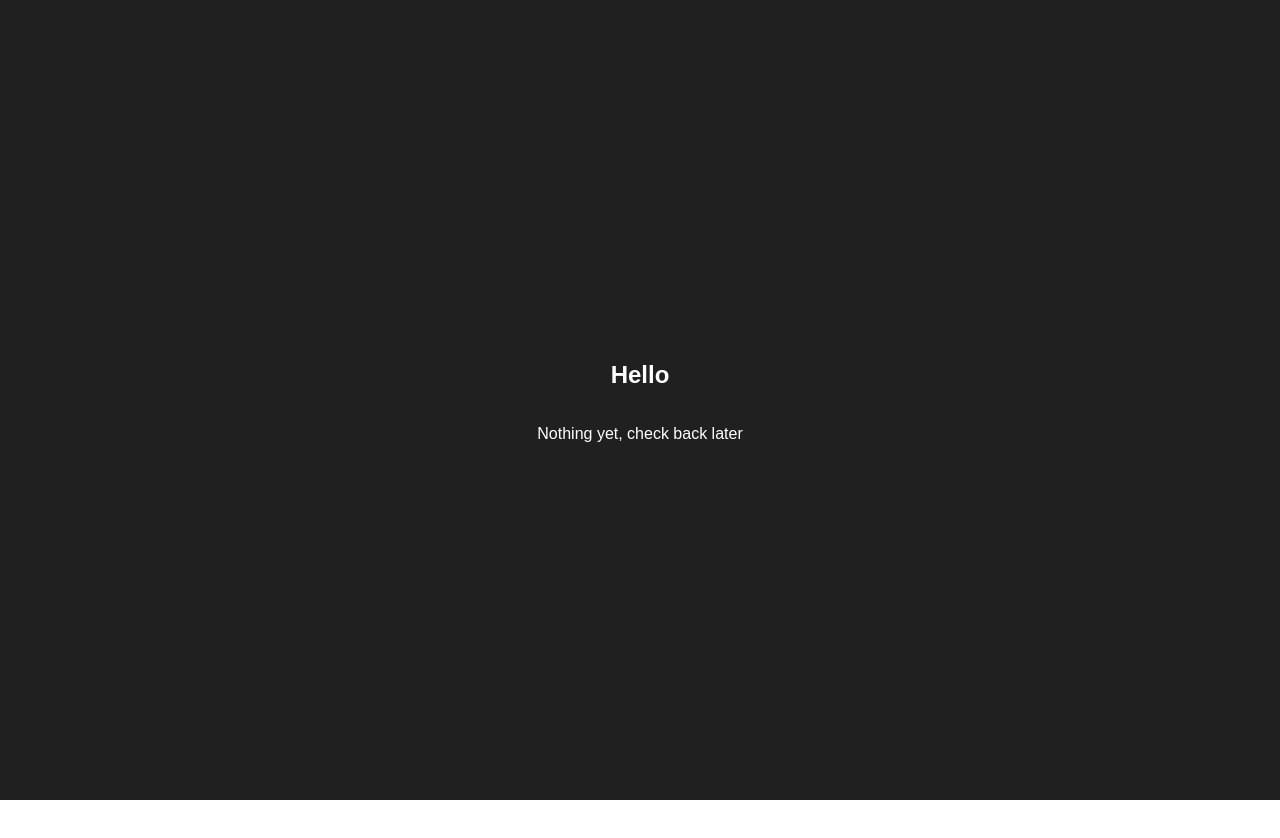
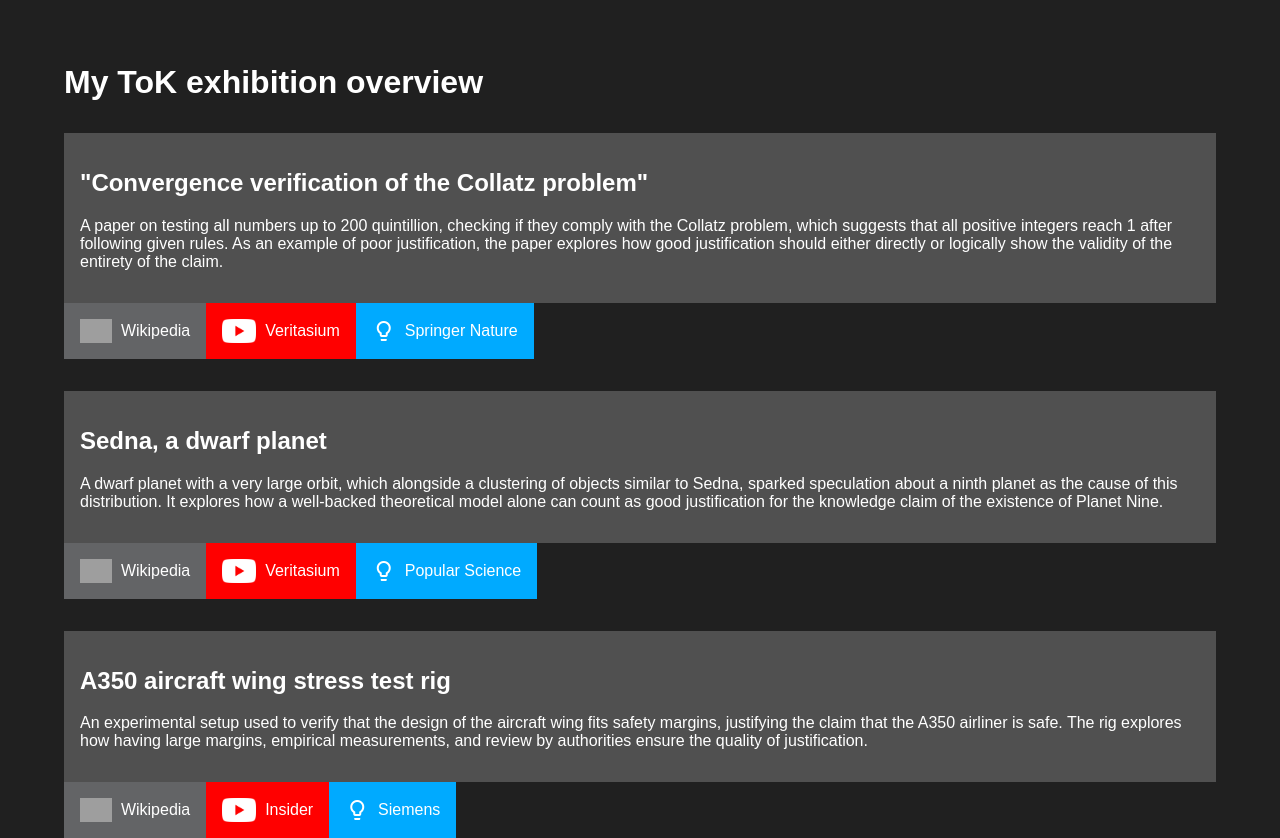
Before and after one commit to sotimothy889/mysite, a plain HTML site: page redirects/tok.html in a window 1280 px wide. Before the commit the page ends 800 px from the top, so only its background shows below. Drawn offline with nearby package versions, Linux system fonts and the light colour scheme; grey boxes are pictures that could not be loaded.

Commit message:
Completed ToK page

```diff
--- a/redirects/tok.html
+++ b/redirects/tok.html
@@ -1,16 +1,178 @@
 <!DOCTYPE html>
 <html>
-<head>
+  <head>
     <meta charset="UTF-8" />
     <title>Core Exhibition ToK</title>
     <link href="../style.css" rel="stylesheet" type="text/css" />
-</head>
-<body>
-    <section id="hero">
-    <div class="h-c">
-      <h1 class="h">Hello</h1>
-      <p class="h">Nothing yet, check back later</p>
+    <link
+      rel="stylesheet"
+      href="https://fonts.googleapis.com/css2?family=Material+Symbols+Outlined:opsz,wght,FILL,GRAD@24,400,0,0&icon_names=lightbulb_2"
+    />
+    <style>
+      * {
+        box-sizing: border-box;
+      }
+      .all-container {
+        width: 90vw;
+        margin: 5vw;
+      }
+      div.object {
+        display: flex;
+        flex-direction: column;
+        width: 100%;
+        margin: 2rem 0;
+      }
+      .content-container {
+        background: var(--dt);
+        padding: 1rem;
+      }
+      p {
+        font-size: 1rem;
+      }
+      .links-container {
+        display: flex;
+        flex-direction: row;
+      }
+      .social-link {
+        height: fit-content;
+        display: flex;
+        flex-direction: row;
+        align-items: center;
+        text-decoration: none;
+        color: white;
+        gap: 1ch;
+        padding: 1rem;
+        position: relative;
+        z-index: 2;
+        box-shadow: 0 0 0 var(--dt);
+        transition: all 100ms ease-in-out;
+      }
+      .social-link:hover {
+        box-shadow: 10px 10px 0 white;
+      }
+      .social-link img {
+        height: 1.5rem;
+        width: auto;
+      }
+      .youtube {
+        background: #ff0000;
+      }
+      .wikipedia {
+        background: #636466;
+      }
+      .source span {
+        color: white;
+      }
+      .source {
+        background: #00aaff;
+      }
+    </style>
+  </head>
+  <body>
+    <div class="all-container">
+      <h1>My ToK exhibition overview</h1>
+      <div class="object">
+        <div class="content-container">
+          <h2>"Convergence verification of the Collatz problem"</h2>
+          <p>
+            A paper on testing all numbers up to 200 quintillion, checking if
+            they comply with the Collatz problem, which suggests that all
+            positive integers reach 1 after following given rules. As an example
+            of poor justification, the paper explores how good justification
+            should either directly or logically show the validity of the
+            entirety of the claim.
+          </p>
+        </div>
+        <div class="links-container">
+          <a
+            href="https://en.wikipedia.org/wiki/Collatz_conjecture"
+            class="social-link wikipedia"
+          >
+            <img
+              src="https://upload.wikimedia.org/wikipedia/commons/thumb/8/80/Wikipedia-logo-v2.svg/1024px-Wikipedia-logo-v2.svg.png"
+              alt="Wikipedia logo"
+            />Wikipedia</a
+          >
+          <a
+            href="https://youtu.be/094y1Z2wpJg?si=PpF9wpg-5CPnGMV0"
+            class="social-link youtube"
+            ><img
+              src="../static/img/yt_icon_mono_dark.png"
+              alt=""
+            />Veritasium</a
+          >
+          <a
+            href="https://link.springer.com/article/10.1007/s11227-020-03368-x"
+            class="social-link source"
+            ><span class="material-symbols-outlined">lightbulb_2</span>Springer
+            Nature</a
+          >
+        </div>
+      </div>
+      <div class="object">
+        <div class="content-container">
+          <h2>Sedna, a dwarf planet</h2>
+          <p>
+            A dwarf planet with a very large orbit, which alongside a clustering
+            of objects similar to Sedna, sparked speculation about a ninth
+            planet as the cause of this distribution. It explores how a
+            well-backed theoretical model alone can count as good justification
+            for the knowledge claim of the existence of Planet Nine.
+          </p>
+        </div>
+        <div class="links-container">
+          <a
+            href="https://en.wikipedia.org/wiki/Sedna_(dwarf_planet)"
+            class="social-link wikipedia"
+          >
+            <img
+              src="https://upload.wikimedia.org/wikipedia/commons/thumb/8/80/Wikipedia-logo-v2.svg/1024px-Wikipedia-logo-v2.svg.png"
+              alt="Wikipedia logo"
+            />Wikipedia</a
+          >
+          <a
+            href="https://youtu.be/pe83T9hISoY?si=8gh-LkVynky0ndTl"
+            class="social-link youtube"
+            ><img
+              src="../static/img/yt_icon_mono_dark.png"
+              alt=""
+            />Veritasium</a
+          >
+          <a
+            href="https://www.popsci.com/could-there-really-be-9th-planet-that-we-didnt-know-about/"
+            class="social-link source"
+            ><span class="material-symbols-outlined">lightbulb_2</span>Popular
+            Science</a
+          >
+        </div>
+      </div>
+      <div class="object">
+        <div class="content-container">
+          <h2>A350 aircraft wing stress test rig</h2>
+          <p>
+            An experimental setup used to verify that the design of the aircraft
+            wing fits safety margins, justifying the claim that the A350
+            airliner is safe. The rig explores how having large margins,
+            empirical measurements, and review by authorities ensure the quality
+            of justification.
+          </p>
+        </div>
+        <div class="links-container">
+          <a href="https://en.wikipedia.org/wiki/Stress_testing#Materials" class="social-link wikipedia">
+            <img
+              src="https://upload.wikimedia.org/wikipedia/commons/thumb/8/80/Wikipedia-logo-v2.svg/1024px-Wikipedia-logo-v2.svg.png"
+              alt="Wikipedia logo"
+          />Wikipedia</a>
+          <a
+            href="https://www.youtube.com/watch?v=--LTYRTKV_A"
+            class="social-link youtube"
+            ><img src="../static/img/yt_icon_mono_dark.png" alt="" />Insider</a
+          >
+          <a href="https://blogs.sw.siemens.com/simcenter/trends-in-aircraft-certification-regulations-insights-from-an-easa-expert/" class="social-link source"
+            ><span class="material-symbols-outlined">lightbulb_2</span>Siemens</a
+          >
+        </div>
+      </div>
     </div>
-  </section>
-</body>
+  </body>
 </html>
--- a/style.css
+++ b/style.css
@@ -13,6 +13,8 @@ html {
 html, body {
   margin: 0;
   padding: 0;
+  background: var(--bg);
+  color: var(--th);
 }
 section {
   margin: 0;
```
Also changed, not shown: static/img/yt_icon_mono_dark.png (added).
